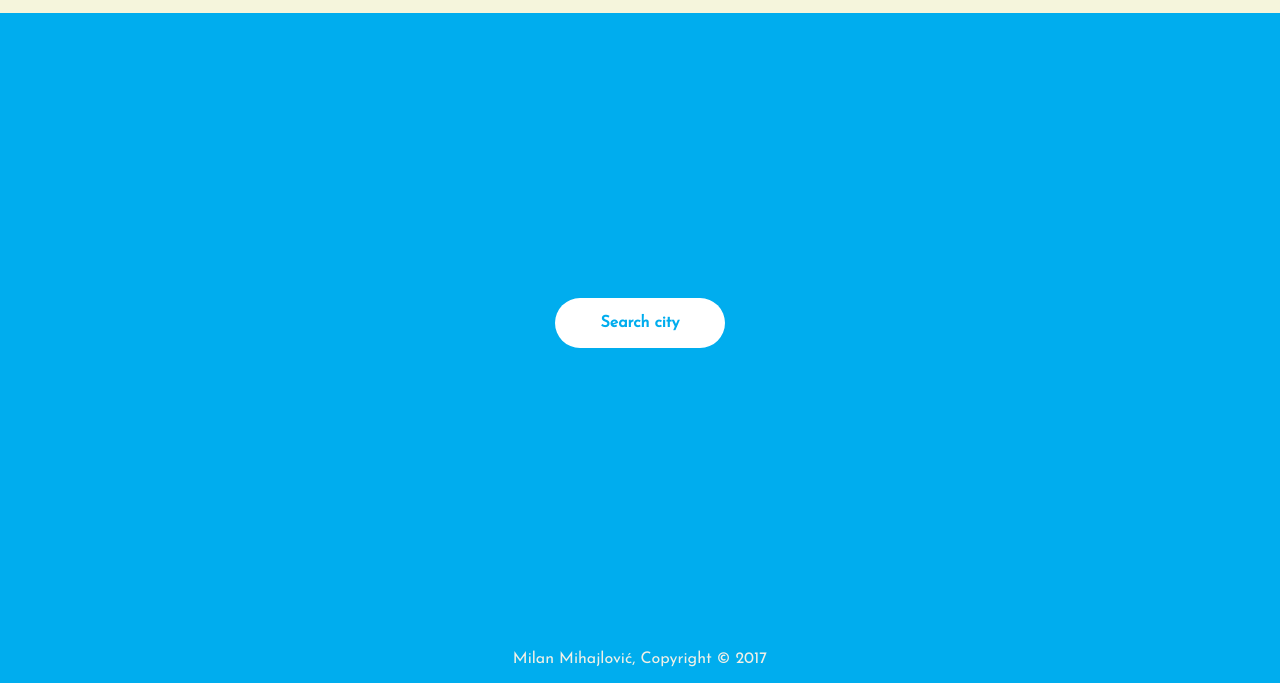
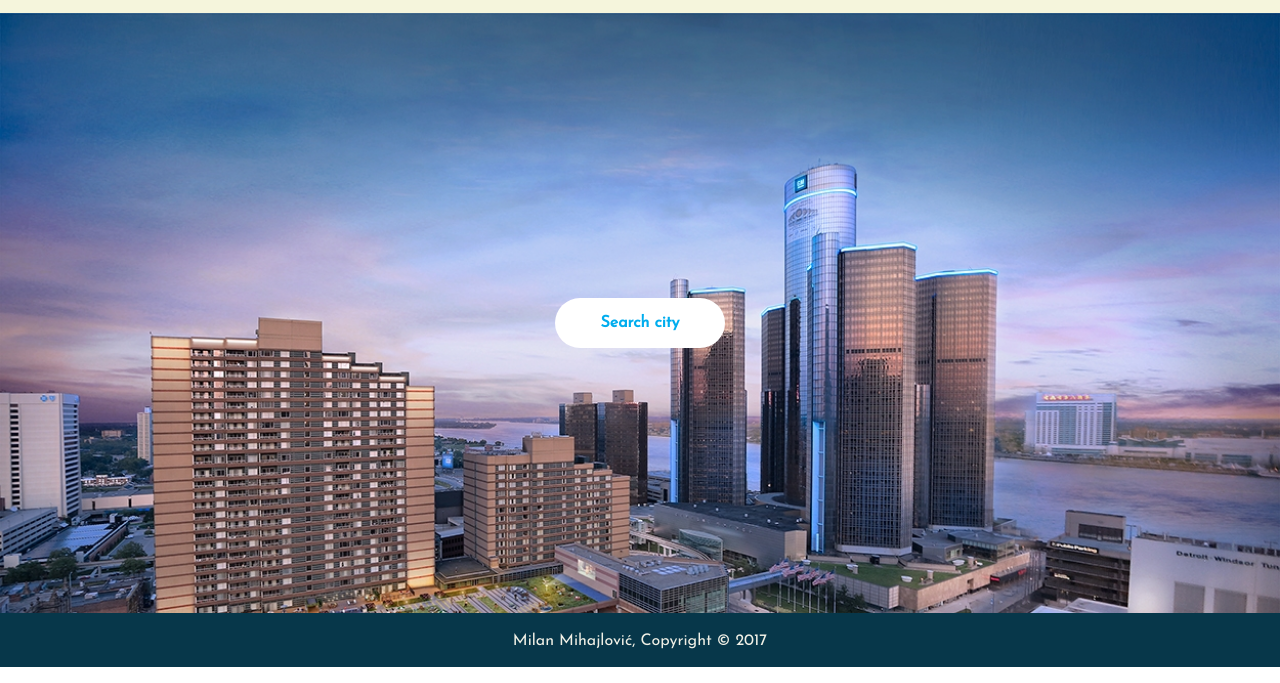
Before and after one commit to milanmihajlovic39/rentapartment, a website: page index.html in a window 1280 px wide. Shown: the part 117-800 px from the top of the page. Drawn offline with nearby package versions, Linux system fonts and the light colour scheme; a web font is replaced by a local one.

Commit message:
bg added

```diff
--- a/index.html
+++ b/index.html
@@ -32,8 +32,8 @@
       </nav>
     </div>
   </header>
-
-  <div class="centerMe">
+  <section id="welcome">
+    <div class="centerMe">
   <div class='cta' >
     <span class="tooltip swing" data-title="Find apartments in your city &#9812;">Search city</span>
     <form>
@@ -46,6 +46,8 @@
     </form>
   </div>
 </div>
+  </section>
+
 
 
   <footer class="footer">
--- a/styles/style.css
+++ b/styles/style.css
@@ -3,7 +3,7 @@
 body {
   height: 100%;
   font-family: "Josefin Sans", Helvetica, Arial, sans-serif;
-  background-color:   #00adee;
+
   /* Margin bottom by footer height */
   margin: 0;
 
@@ -73,13 +73,15 @@ header a:hover {
 
 
 
+
 .footer {
-  position: absolute;
-  bottom: 0;
-  width: 100%;
+    position: static;
+    bottom: 0;
+    padding-bottom: 2px;
+    padding-top: 4px;
   /* Set the fixed height of the footer here */
 
-  background-color: #00adee;
+  background-color: #07374a;
   color: #f0f0e6; }
 
 .footer p{
@@ -89,7 +91,13 @@ header a:hover {
 
 @import url("https://fonts.googleapis.com/css?family=Roboto");
 
+#welcome{
 
+  background: url('../img/bg1.jpg') ;
+  background-size: cover;
+  height: 600px;
+  width: 100%;
+}
 .centerMe {
   position: absolute;
   top: 55%;
```
Also changed, not shown: img/bg1.jpg (added).
